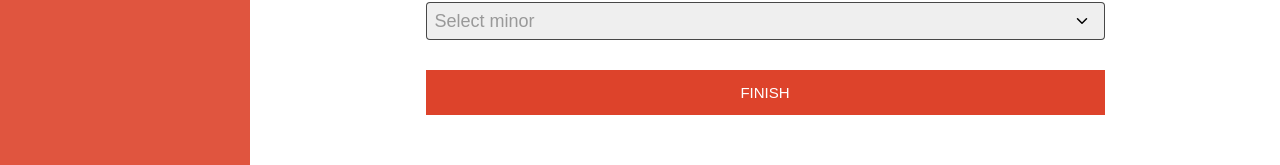
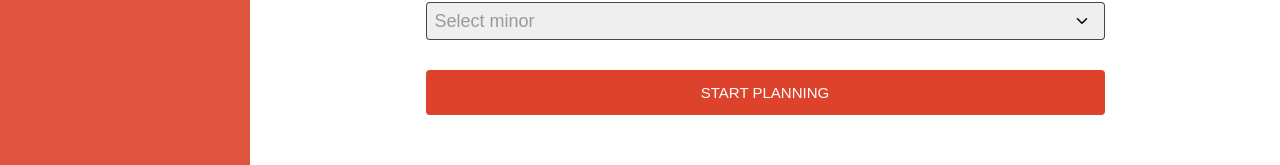
Before and after one commit to GoodGameRuler/unitrack_v3, a Next.js app: page /degreePlanner in a window 1280 px wide. Shown: the part 419-584 px from the top of the page. Built offline with nearby package versions, Linux system fonts and the light colour scheme.

Commit message:
Fixing UI for degree details form - submit form button

```diff
--- a/app/degreePlanner/degreePlanner.css
+++ b/app/degreePlanner/degreePlanner.css
@@ -20,6 +20,7 @@
     background-color: #DD432B;
     color: white;
     cursor: pointer;
+    border-radius: 4px;
 }
 
 .formElement .degreeSelect {
--- a/app/degreePlanner/page.jsx
+++ b/app/degreePlanner/page.jsx
@@ -51,7 +51,7 @@ function DegreePlanner() {
                         </select>
                     </div>
                     <div className="formElement">
-                        <button className="submitButton" type="submit">FINISH</button>
+                        <button className="submitButton" type="submit">START PLANNING</button>
                     </div>
                 </div>
             </form>
```
